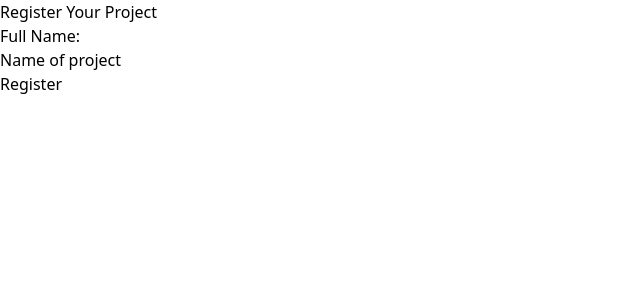
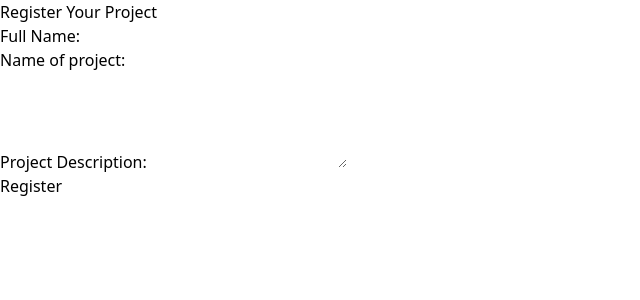
Before and after one commit to Percy237/se3-python-project-registration-frontend, a React (Vite) app: page /registration in a window 1280 px wide. Shown: the top 300 px of the page, without its empty margins (0-640 px from the left). Built offline with nearby package versions, Linux system fonts and the light colour scheme.

Commit message:
update RegistrationForm
I added a project description to the form

```diff
--- a/src/pages/RegistrationForm.jsx
+++ b/src/pages/RegistrationForm.jsx
@@ -64,7 +64,7 @@ const RegistrationForm = () => {
               type="text"
               id="name"
               {...register("name", { required: true })}
-              className="mt-1 p-2 w-full border rounded-md focus:outline-none focus:ring focus:border-blue-300"
+              className="input-field"
             />
             {errors.name && (
               <span className="text-red-500">Name is required</span>
@@ -75,16 +75,33 @@ const RegistrationForm = () => {
               htmlFor="project_name"
               className="block text-sm font-medium text-gray-600"
             >
-              Name of project
+              Name of project:
             </label>
             <input
               type="text"
               id="project_name"
               {...register("project_name", { required: true })}
-              className="mt-1 p-2 w-full border rounded-md focus:outline-none focus:ring focus:border-blue-300"
+              className="input-field"
             />
             {errors.project_name && (
               <span className="text-red-500">Name of project is required</span>
+            )}
+          </div>
+          <div className="mb-4">
+            <label
+              htmlFor="description"
+              className="block text-sm font-medium text-gray-600"
+            >
+              Project Description:
+            </label>
+            <textarea
+              id="description"
+              {...register("description", { required: true })}
+              className="input-field"
+              rows="4"
+            />
+            {errors.description && (
+              <span className="text-red-500">Description is required</span>
             )}
           </div>
 
```
